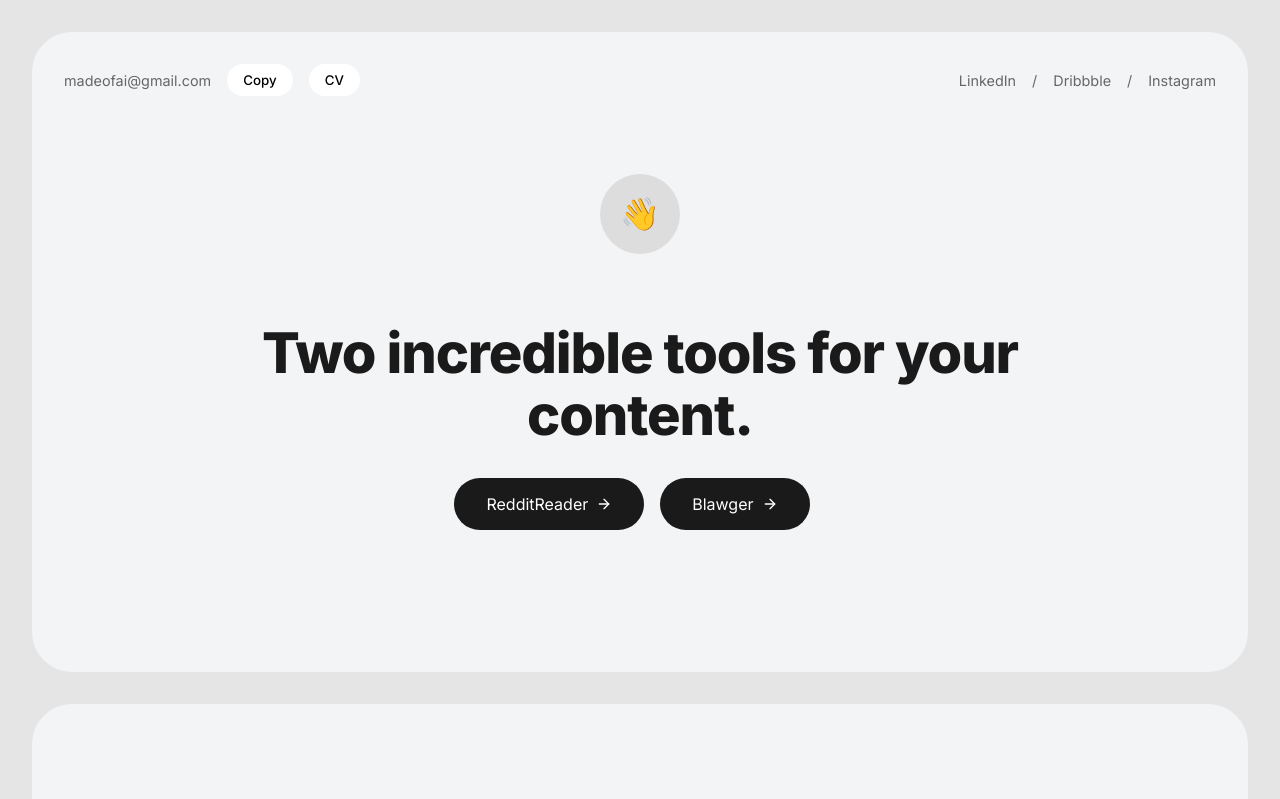
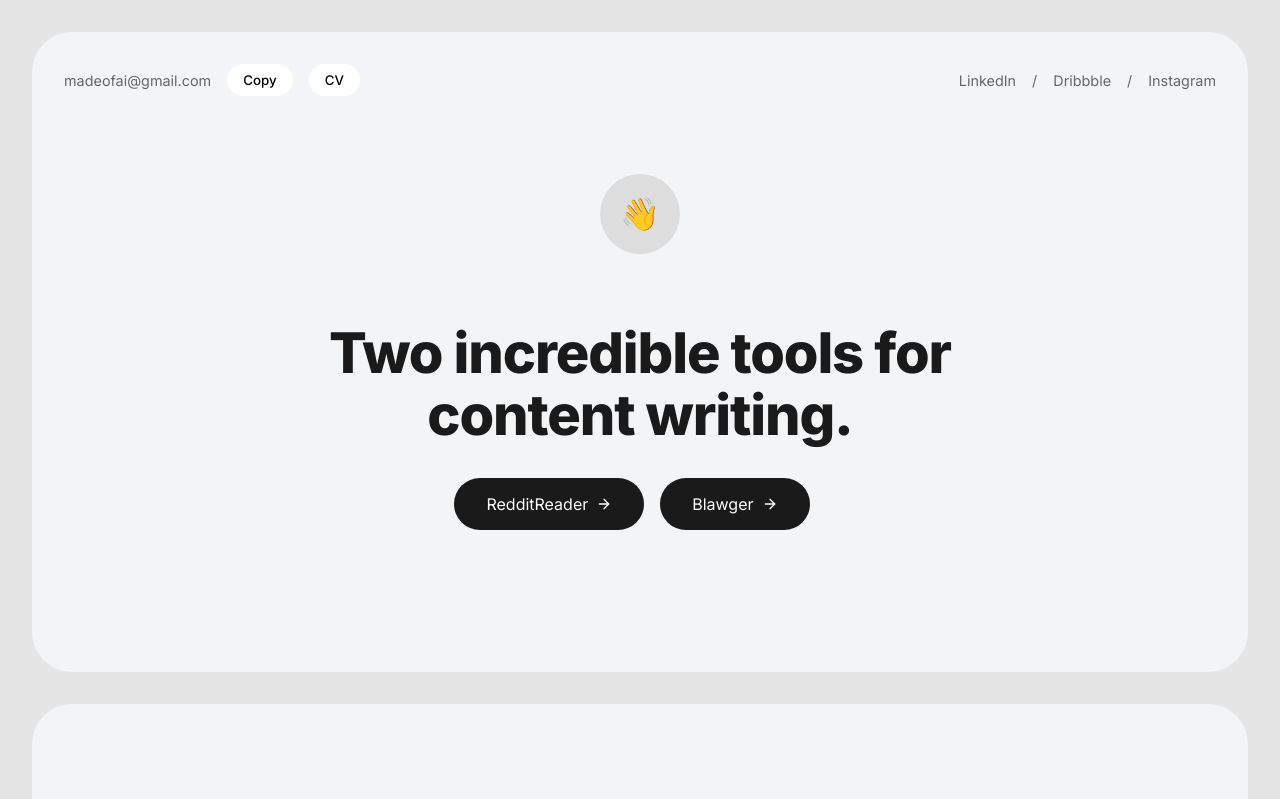
Before and after one commit to luneyo/madeofai, a React (Create React App) app: page / in a window 1280 px wide. Shown: the top 799 px of the page. Built offline with nearby package versions, Linux system fonts and the light colour scheme.

Commit message:
refactor: improve hero title wording on landing page

```diff
--- a/src/components/LandingPage.js
+++ b/src/components/LandingPage.js
@@ -30,7 +30,7 @@
                     </div>
 
                     <h1 className="hero-title">
-                        Two incredible tools for your content.
+                        Two incredible tools for content writing.
                     </h1>
 
                     <Link to="/app" className="cta-btn">
```
